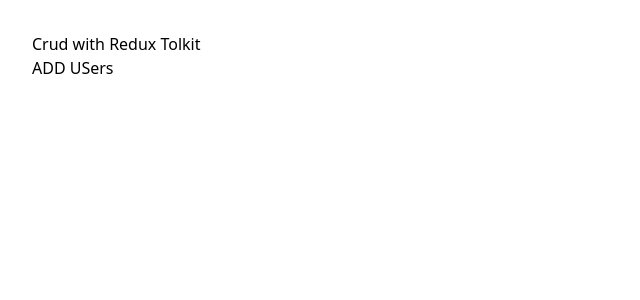
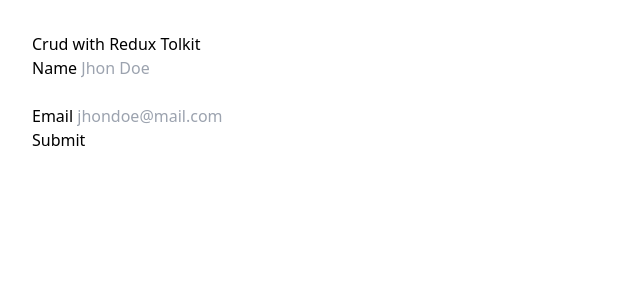
Before and after one commit to omarjafor/Crud-with-Redux, a React (Vite) app: page /addUser in a window 1280 px wide. Shown: the top 300 px of the page, without its empty margins (0-640 px from the left). Built offline with nearby package versions, Linux system fonts and the light colour scheme.

Commit message:
redux store and user add user

```diff
--- a/src/Pages/AddUser.jsx
+++ b/src/Pages/AddUser.jsx
@@ -1,9 +1,38 @@
+import { useState } from "react";
+import TextField from "../Components/TextField";
+import Button from "../Components/Button";
+import { useNavigate } from "react-router-dom";
 
 
 const AddUser = () => {
+    const navigate = useNavigate();
+    const [values, setValues] = useState({
+        name: '',
+        email: ''
+    });
+
+    const handleAddUser = () => {
+        setValues({ name: '', email: '' });
+
+        navigate('/');
+    }
+
     return (
-        <div>
-            ADD USers
+        <div className="mt-10 max-w-xl mx-auto">
+            <TextField
+                label="Name"
+                value={values.name}
+                onChange={(e) => setValues({ ...values, name: e.target.value })}
+                inputProps={{ type: 'text', placeholder: 'Jhon Doe' }}
+            />
+            <br />
+            <TextField
+                label="Email"
+                value={values.email}
+                onChange={(e) => setValues({ ...values, email: e.target.value })}
+                inputProps={{ type: 'email', placeholder: 'jhondoe@mail.com' }}
+            />
+            <Button onClick={handleAddUser}>Submit</Button>
         </div>
     );
 };
--- a/src/Pages/Home.jsx
+++ b/src/Pages/Home.jsx
@@ -13,8 +13,8 @@
         console.log(id);
     }
 
-    const renderCard = () => users.map((user, id) => (
-        <div className="bg-gray-300 p-5 flex items-center justify-between" key={id}>
+    const renderCard = () => users.map(user => (
+        <div className="bg-gray-300 p-5 flex items-center justify-between" key={user.id}>
             <div>
                 <h3 className="font-bold text-lg text-gray-700">{user.name}</h3>
                 <span className="font-normal text-gray-600">{user.email}</span>
```
